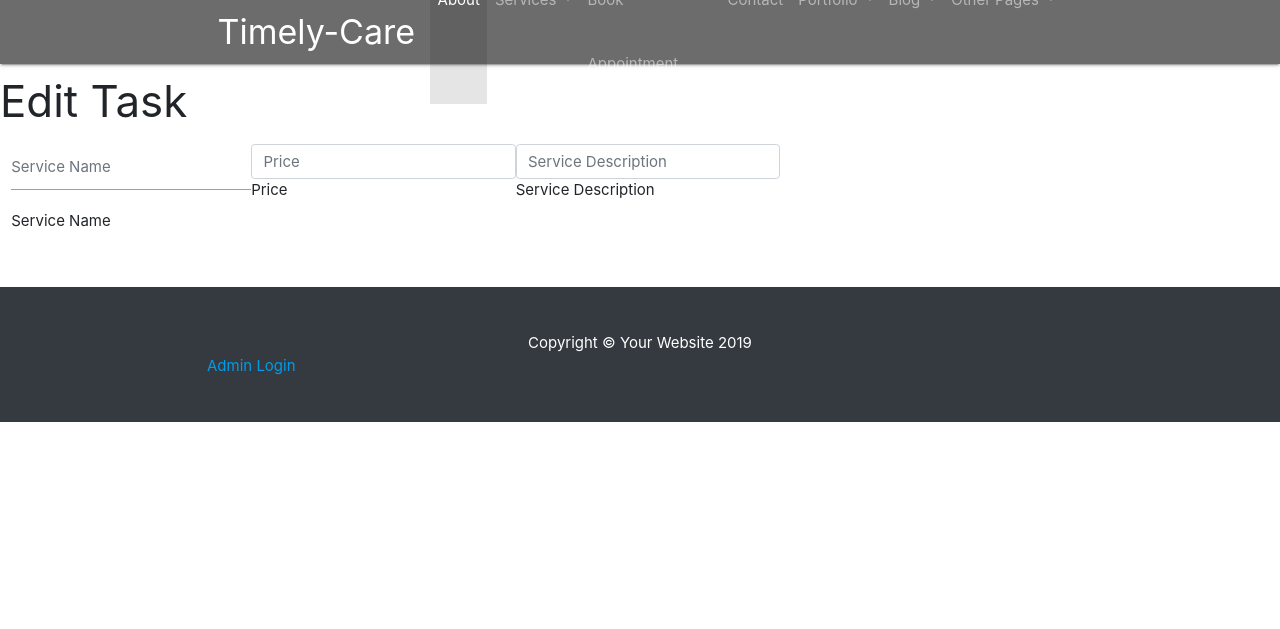
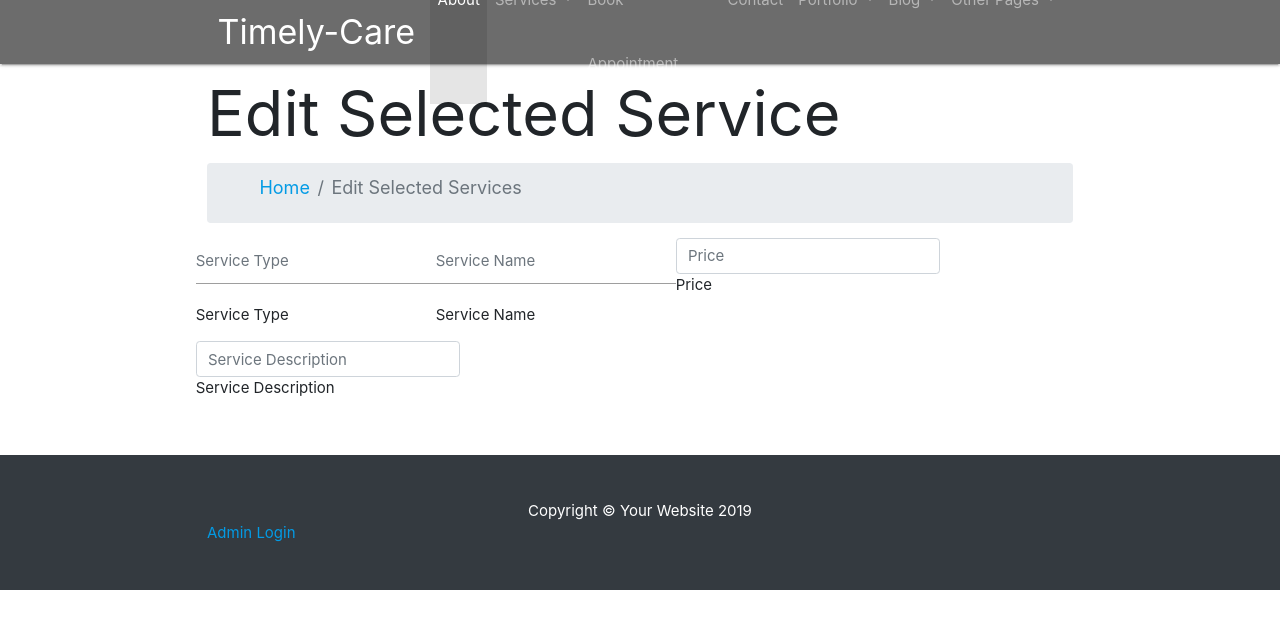
Before and after one commit to gnisco/Python-project, a Flask app: template templates/edit_service.html in a window 1280 px wide. Shown: the top 629 px of the page. Run offline with Flask 2, Linux system fonts and the light colour scheme; the template is opened without the code that fills it, so the values that code supplies are empty; some libraries are stand-ins or nearby versions.

Commit message:
python update function added and other minor additions

```diff
--- a/run.py
+++ b/run.py
@@ -111,6 +111,18 @@ def edit_service(service_id):
     the_service =  mongo.db.services.find_one({"_id": ObjectId(service_id)})
     return render_template('edit_service.html', service=the_service)
 
+@app.route('/update_service/<service_id>', methods=["POST"])
+def update_service(service_id):
+    services = mongo.db.services
+    services.update( {'_id': ObjectId(service_id)},
+    {
+        'service_type':request.form.get('service_type'),
+        'service_name':request.form.get('service_name'),
+        'service_description': request.form.get('service_description'),
+        'service_cost': request.form.get('service_cost'),
+    })
+    return redirect(url_for('services_admin'))
+
 if __name__ == '__main__':
     app.run(host=os.environ.get('IP', '0.0.0.0'),
             port=int(os.environ.get('PORT', '5000')),
--- a/templates/edit_service.html
+++ b/templates/edit_service.html
@@ -1,23 +1,39 @@
 {% extends 'base.html' %} {% block content %}
 
-    <h3>Edit Task</h3>
+  <div class="container">
+
+        <h1 class="mt-4 mb-3">Edit Selected Service</h1>
+
+        <ol class="breadcrumb">
+            <li class="breadcrumb-item">
+            <a href="index.html">Home</a>
+            </li>
+            <li class="breadcrumb-item active">Edit Selected Services</li>
+        </ol>
+
     <div class="row">
-    <form action="{{ url_for('edit_service', service_id=service._id) }}" method="POST"  class="col s12">
+        <form action="{{ url_for('update_service', service_id=service._id) }}" method="POST"  class="col s12">
             <div class="row">
                 <div class="form-group">
-				<input class="form-control" id="service_name" name="service_name" type="text" placeholder="Service Name">
+				    <input class="form-control" id="service_type" name="service_type" type="text" placeholder="Service Type" value="{{service.service_type}}">
+				    <span class="form-label">Service Type</span>
+			    </div>
+                <div class="form-group">
+				    <input class="form-control" id="service_name" name="service_name" type="text" placeholder="Service Name" value="{{service.service_name}}">
 				    <span class="form-label">Service Name</span>
 			    </div>
 			    <div class="form-group">
-				<input class="form-control" id="price" name="price" type="price" placeholder="Price">
+				    <input class="form-control" id="price" name="price" type="price" placeholder="Price" value="{{service.service_price}}">
 				    <span class="form-label" >Price</span>
 			    </div>
 			    <div class="form-group">
-				<input class="form-control" id="service_description" name="service_description" type="postcode" placeholder="Service Description">
+				    <input class="form-control" id="service_description" name="service_description" type="postcode" placeholder="Service Description" value="{{service.service_description}}">
 				    <span class="form-label" >Service Description</span>
 		        </div>
             </div>
         </form>
     </div>
 
+  </div>
+
 {% endblock %}
```
Also changed, not shown: templates/services_admin.html (+4 -4 lines). Lines whose indentation alone changed are shown as unchanged.
